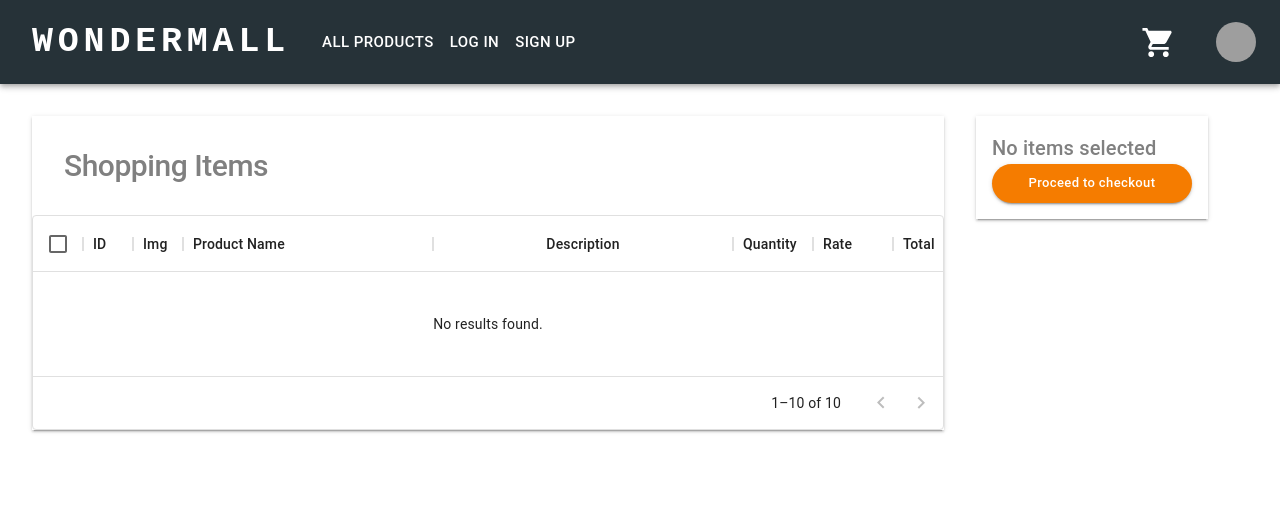
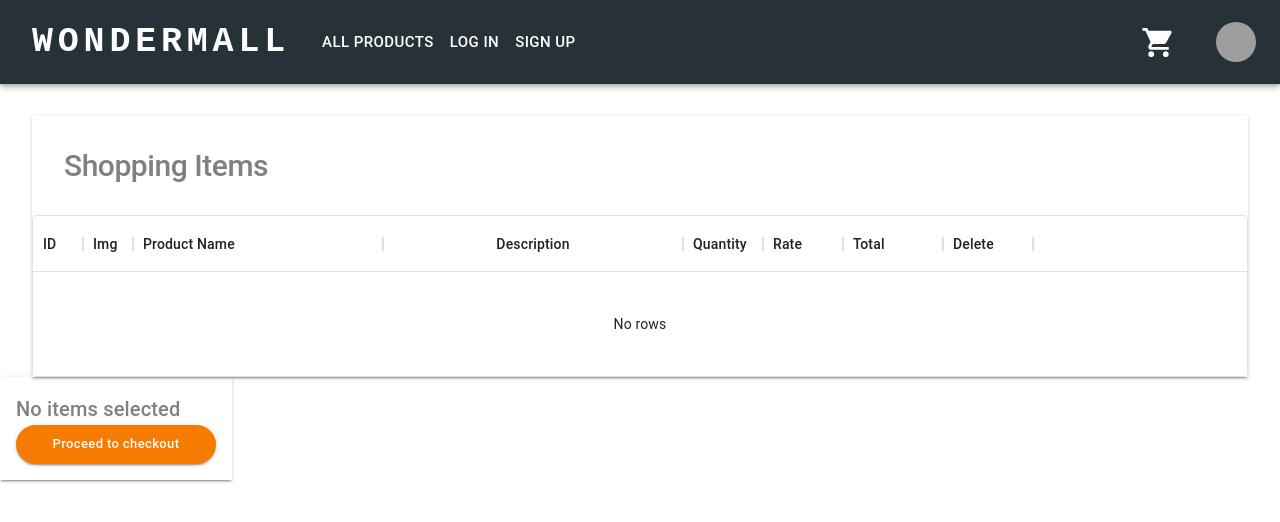
Before and after one commit to dhiant/learn-redux, a React (Create React App) app: page /cart in a window 1280 px wide. Shown: the top 522 px of the page. Built offline with nearby package versions, Linux system fonts and the light colour scheme; grey boxes are pictures that could not be loaded.

Commit message:
add: edit product quantity and remove product from datagrid and cart

```diff
--- a/src/pages/Cart.jsx
+++ b/src/pages/Cart.jsx
@@ -1,16 +1,25 @@
-import { Avatar, Box, Button, Stack, Typography } from "@mui/material";
+import {
+  Avatar,
+  Box,
+  Button,
+  IconButton,
+  Stack,
+  Typography,
+} from "@mui/material";
+import ClearIcon from "@mui/icons-material/Clear";
 import { DataGrid } from "@mui/x-data-grid";
 import React, { useState } from "react";
-import { useSelector } from "react-redux";
+import { useDispatch, useSelector } from "react-redux";
+import { removeFromCart } from "../reducer/ProductSlice";
 
 // rows of datagrid
 let product = [];
 
 const Cart = () => {
-  const [selectionModel, setSelectionModel] = useState([]);
   const [rows, setRows] = useState(product);
 
   const productInCart = useSelector((state) => state.productList.productInCart);
+  const dispatch = useDispatch();
 
   // columns of datagrid
   const columns = [
@@ -56,6 +65,8 @@
       headerName: "Quantity",
       sortable: false,
       width: 80,
+      editable: true,
+      cellClassName: "quantity--cell",
     },
     {
       field: "price",
@@ -69,7 +80,8 @@
       headerName: "Total",
       width: 100,
       editable: false,
-      sortable: true,
+      sortable: false,
+      valueGetter: getTotalPrice,
     },
     {
       field: "delete",
@@ -77,21 +89,23 @@
       sortable: false,
       width: 90,
       disableColumnMenu: true,
-      // renderHeader: () => {
-      //   return (
-      //     <IconButton
-      //       onClick={() => {
-      //         const selectedIDs = new Set(selectionModel);
-      //         // you can call an API to delete the selected IDs
-      //         // and get the latest results after the deletion
-      //         // then call setRows() to update the data locally here
-      //         setRows((r) => r.filter((x) => !selectedIDs.has(x.id)));
-      //       }}
-      //     >
-      //       <DeleteIcon />
-      //     </IconButton>
-      //   );
-      // },
+      renderCell: (params) => {
+        return (
+          <IconButton
+            onClick={() => {
+              // id of selected row
+              let selectedProductId = params.id;
+
+              setRows((prev) =>
+                prev.filter((product) => product.id !== selectedProductId)
+              );
+              dispatch(removeFromCart());
+            }}
+          >
+            <ClearIcon />
+          </IconButton>
+        );
+      },
     },
   ];
 
@@ -112,6 +126,11 @@
     return newObj;
   });
 
+  function getTotalPrice(params) {
+    let newTotalPrice = +params.row.quantity * params.row.price;
+    return `${newTotalPrice || params.value}`;
+  }
+
   return (
     <>
       <Box
@@ -127,8 +146,11 @@
         <Stack
           sx={{
             maxWidth: "1600px",
-            width: { xs: "100%", lg: "75%" },
+            width: 1,
             boxShadow: 2,
+            "& .quantity--cell": {
+              backgroundColor: "#5bace585",
+            },
           }}
         >
           {/*  */}
@@ -148,22 +170,14 @@
             autoHeight
             rows={rows}
             columns={columns}
-            checkboxSelection
-            disableSelectionOnClick
+            checkboxSelection={false}
             disableColumnMenu
             disableColumnSelector
-            pageSize={10}
-            rowsPerPageOptions={[5]}
-            rowCount={10}
             experimentalFeatures={{ newEditingApi: true }}
-            onSelectionModelChange={(newSelectionModel) => {
-              setSelectionModel(newSelectionModel);
-            }}
-            selectionModel={selectionModel}
-            paginationMode="server"
-            keepNonExistentRowsSelected
+            hideFooter={true}
           />
         </Stack>
+      </Box>
       <Box
         sx={{
           mr: 2,
@@ -195,7 +209,6 @@
           Proceed to checkout
         </Button>
       </Box>
-      </Box>
     </>
   );
 };
```
Lines whose indentation alone changed are shown as unchanged.
